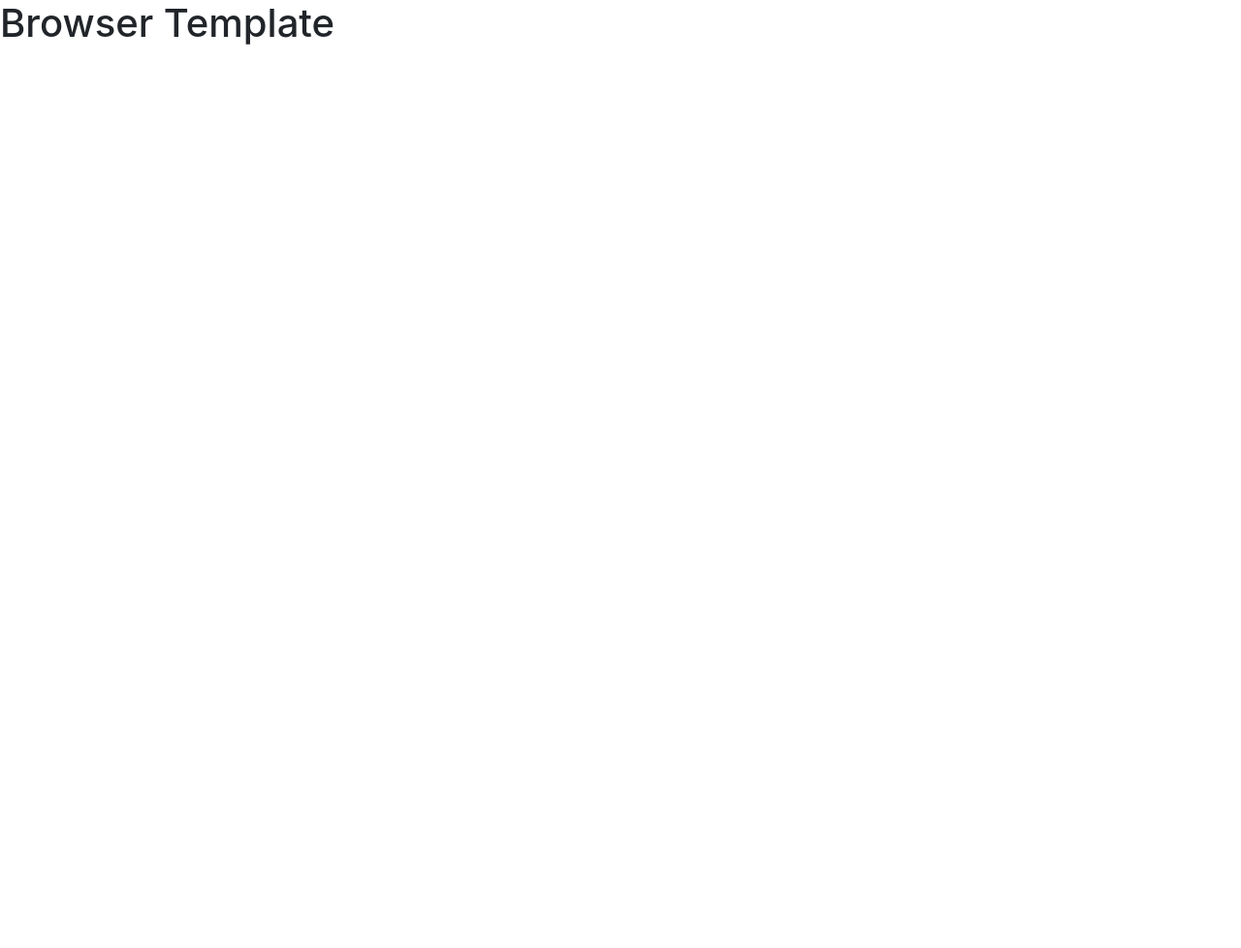
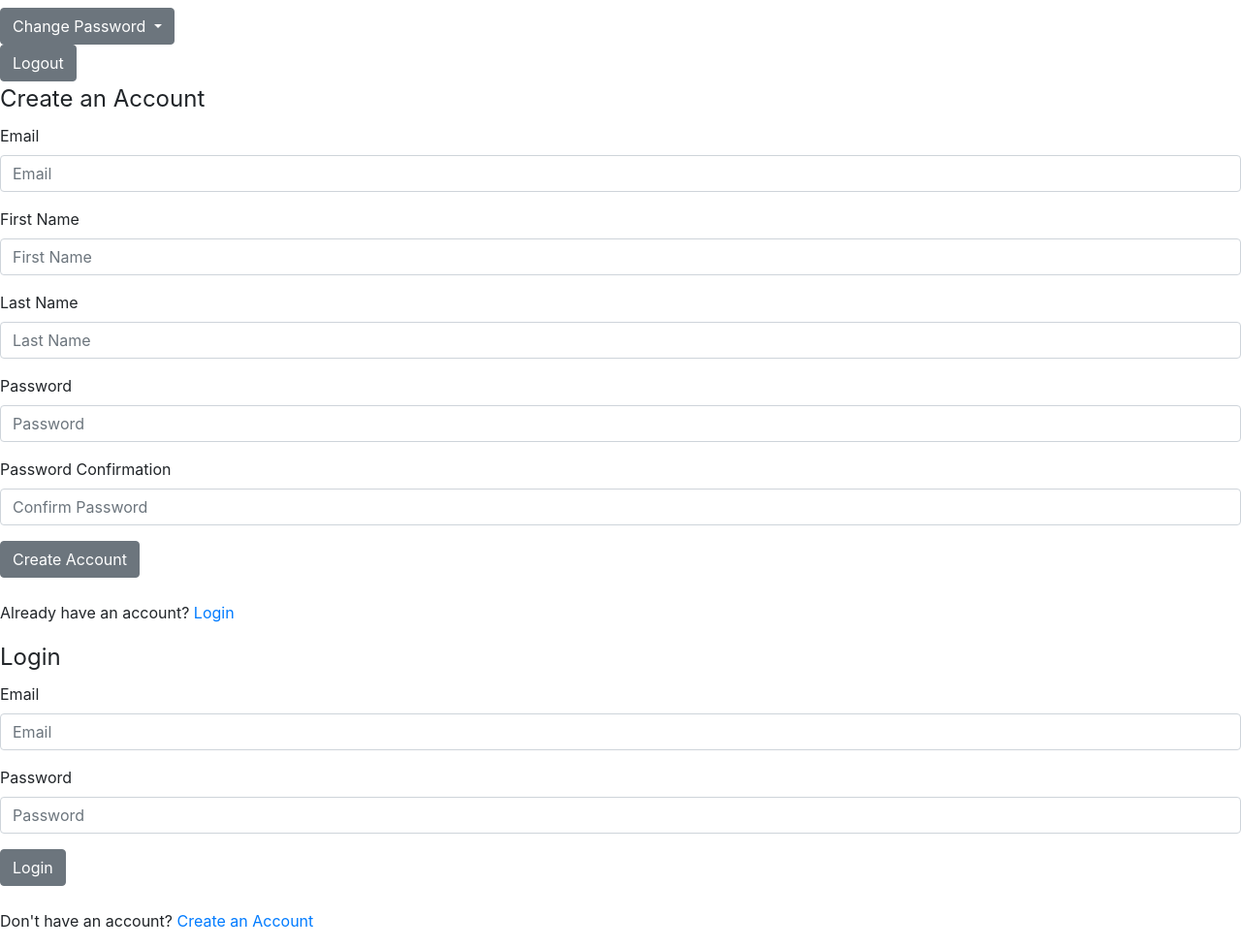
Before and after one commit to Waisath-CJ/hyruliantimes-client, a website built with webpack: page index.html in a window 1280 px wide. Shown: the whole page at 97% size. Before the commit the page ends 800 px from the top, so only its background shows below. Built offline with nearby package versions, Linux system fonts and the light colour scheme.

Commit message:
Add Login, Logout, Sign Up, Change Password
Added the html to login, logout, sign up, and change password

```diff
--- a/index.html
+++ b/index.html
@@ -1,7 +1,7 @@
 <!DOCTYPE html>
 <html>
     <head>
-      <title>Example</title>
+      <title>Hyrulian Times</title>
       <meta name="viewport" content="width=device-width, initial-scale=1">
 
       <!-- Do not add `link` tags-->
@@ -12,6 +12,85 @@
       <script src="public/application.js" type="text/javascript" charset="utf-8" defer></script>
     </head>
     <body>
-      <h1>Browser Template</h1>
+      <h4 id="message"></h4>
+
+      <div class="dropdown hiddenFromStart" role="group" id="change-password-dropdown">
+        <button class="btn btn-secondary dropdown-toggle" type="button" id="dropdownMenuButton" data-toggle="dropdown"
+          aria-haspopup="true" aria-expanded="false">
+          Change Password
+        </button>
+        <div class="dropdown-menu" aria-labelledby="dropdownMenuButton" id="menu-options">
+          <form id="change-password-form" class="px-4 py-3">
+            <fieldset>
+              <legend>Change Password</legend>
+              <div class="form-group">
+                <label for="change-password-old">Old Password</label>
+                <input id="change-password-old" class="form-control" type="password" name="passwords[old]"
+                  placeholder="Old password" required>
+              </div>
+              <div class="form-group">
+                <label for="change-password-new">New Password</label>
+                <input id="change-password-new" class="form-control" type="password" name="passwords[new]"
+                  placeholder="New password" required>
+              </div>
+              <button type="submit" class="btn btn-primary">Change Password</button>
+            </fieldset>
+          </form>
+        </div>
+      </div>
+      <button class="btn btn-secondary hiddenFromStart" id="sign-out">Logout</button>
+
+      <section id="sign-up-section" class="hiddenFromStart">
+        <form id="sign-up-form">
+          <fieldset>
+            <legend>Create an Account</legend>
+            <div class="form-group">
+              <label for="sign-up-email">Email</label>
+              <input id="sign-up-email" class="form-control" type="email" name="credentials[email]" placeholder="Email" required>
+            </div>
+            <div class="form-group">
+              <label for="sign-up-firstName">First Name</label>
+              <input id="sign-up-firstName" class="form-control" type="text" name="credentials[firstName]" placeholder="First Name" required>
+            </div>
+            <div class="form-group">
+              <label for="sign-up-lastName">Last Name</label>
+              <input id="sign-up-lastName" class="form-control" type="text" name="credentials[lastName]" placeholder="Last Name" required>
+            </div>
+            <div class="form-group">
+              <label for="sign-up-password">Password</label>
+              <input id="sign-up-password" class="form-control" type="password" name="credentials[password]"
+                placeholder="Password" required>
+            </div>
+            <div class="form-group">
+              <label for="sign-up-password_confirmation">Password Confirmation</label>
+              <input id="sign-up-password_confirmmation" class="form-control" type="password"
+                name="credentials[password_confirmation]" placeholder="Confirm Password" required>
+            </div>
+            <button type="submit" class="btn btn-secondary">Create Account</button>
+          </fieldset>
+        </form>
+        <br>
+        <p>Already have an account? <a href="#" id="sign-in-switch">Login</a></p>
+      </section>
+
+      <section id="sign-in-section">
+        <form id="sign-in-form">
+          <fieldset>
+            <legend>Login</legend>
+            <div class="form-group">
+              <label for="sign-in-email">Email</label>
+              <input id="sign-in-email" class="form-control" type="email" name="credentials[email]" placeholder="Email" required>
+            </div>
+            <div class="form-group">
+              <label for="sign-in-password">Password</label>
+              <input id="sign-in-password" class="form-control" type="password" name="credentials[password]"
+                placeholder="Password" required>
+            </div>
+            <button type="submit" class="btn btn-secondary">Login</button>
+          </fieldset>
+        </form>
+        <br>
+        <p>Don't have an account? <a href="#" id="sign-up-switch">Create an Account</a></p>
+      </section>
     </body>
 </html>
```
